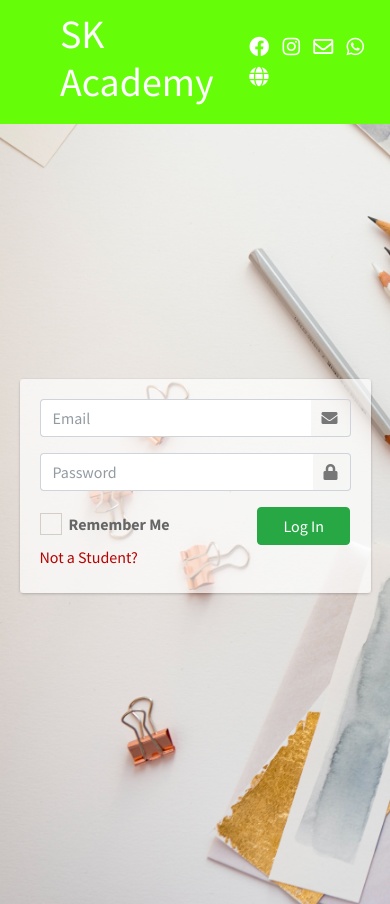
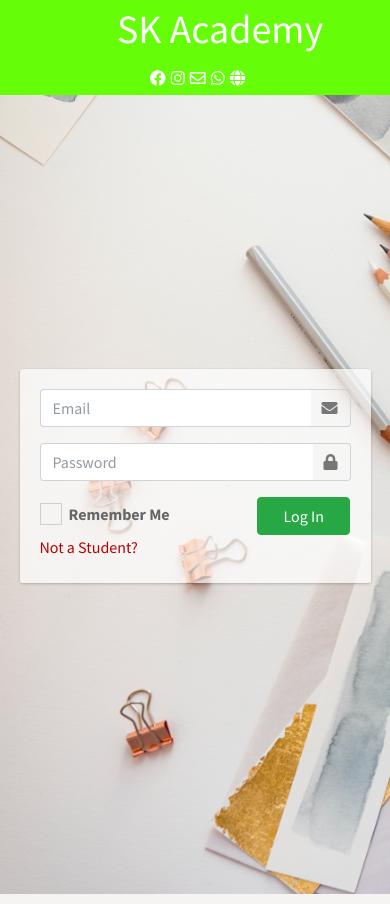
Before and after one commit to Ansarimajid/Narrow, a Django app: page / in a window 390 px wide. Run offline with Django 3.2, Linux system fonts and the light colour scheme; some libraries are stand-ins or nearby versions.

Commit message:
login page changes

```diff
--- a/main_app/templates/main_app/login.html
+++ b/main_app/templates/main_app/login.html
@@ -24,24 +24,27 @@
 <style>
     /* Define your CSS styles for the header */
 
+/* Common styles for header */
 header {
     position: fixed;
     top: 0;
     left: 0;
     width: 100%;
-        /* background-image: linear-gradient(to right top,rgb(217, 217, 217), rgb(128 209 123), rgb(0 197 7), rgb(84 207 85), rgb(188, 232, 236)); */
     background-color: #65fe08;
     padding: 10px;
     color: white;
     display: flex;
     justify-content: space-between;
     align-items: center;
+    z-index: 1000; /* Ensure the header stays on top */
 }
 
+/* Social icons styles */
 .social-icons {
     list-style-type: none;
     padding: 0;
     margin: 0;
+    display: flex;
 }
 
 .social-icons li {
@@ -55,9 +58,35 @@
     font-size: 20px;
 }
 
+/* Mobile view styles */
+@media only screen and (max-width: 768px) {
+    header {
+        padding: 5px;
+        flex-direction: column;
+        align-items: center;
+        text-align: center;
+    }
+    header h1 {
+        text-align: center;
+    }
+
+    .social-icons {
+        margin-top: 5px;
+    }
+
+    .social-icons li {
+        margin-left: 5px;
+    }
+
+    .social-icons li a {
+        font-size: 16px;
+    }
+
     body {
-        margin-top: 60px; /* Adjust the margin-top value to leave space for the fixed header */
+        margin-top: 50px; /* Adjust the margin-top value for mobile view */
     }
+}
+
 </style>
 
 <body class="hold-transition login-page" style="background-image: url('{% static 'dist/img/bg.jpg' %}'); background-size: cover;">
```
Lines whose indentation alone changed are shown as unchanged.
